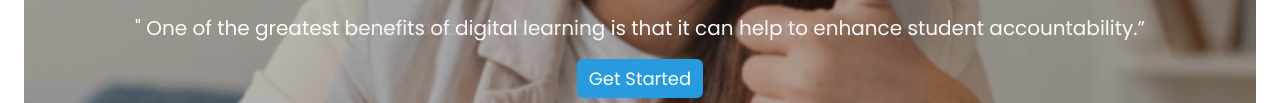
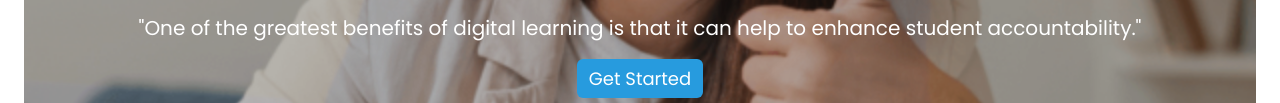
Before and after one commit to Uddin02/code-academy, a plain HTML site: page index.html in a window 1280 px wide. Shown: the part 509-612 px from the top of the page. Drawn offline with nearby package versions, Linux system fonts and the light colour scheme.

Commit message:
top banner problem fixed

```diff
--- a/index.html
+++ b/index.html
@@ -51,7 +51,7 @@
                         <div class="carousel-caption d-block d-md-block">
                             <p class="fw-bolder fs-3">Get Started Digital Learning</p>
                             <p class="fs-5">
-                                " One of the greatest benefits of digital learning is that it can help to enhance student accountability.”
+                                 "One of the greatest benefits of digital learning is that it can help to enhance student accountability."
                             </p>
                             <button type="button" class="btn btn-banner btn-primary">Get Started</button>
                         </div>
@@ -61,7 +61,7 @@
                         <div class="carousel-caption d-block d-md-block">
                             <p class="fw-bolder fs-3">Get Started Digital Learning</p>
                             <p class="fs-5">
-                                "Coding isn't about what you know; it's about what you can figure out.”
+                                "One of the greatest benefits of digital learning is that it can help to enhance student accountability."
                             </p>
                             <button type="button" class="btn btn-banner btn-primary">Get Started</button>
                         </div>
@@ -71,7 +71,7 @@
                         <div class="carousel-caption  d-block d-md-block">
                             <p class="fw-bolder fs-3">Get Started Digital Learning</p>
                             <p class="fs-5">
-                                "Coding isn't about what you know; it's about what you can figure out.”
+                                "One of the greatest benefits of digital learning is that it can help to enhance student accountability."
                             </p>
                             <button type="button" class="btn btn-banner btn-primary">Get Started</button>
                         </div>
```
